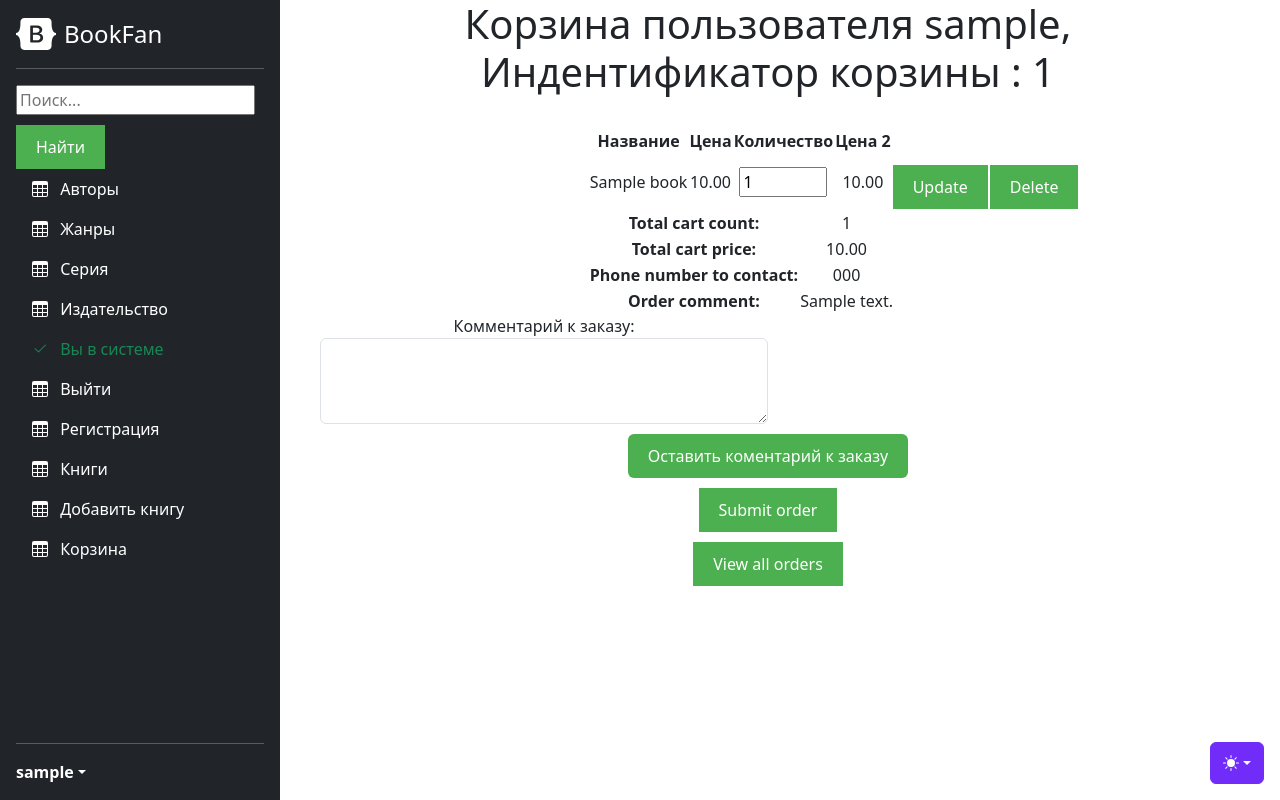
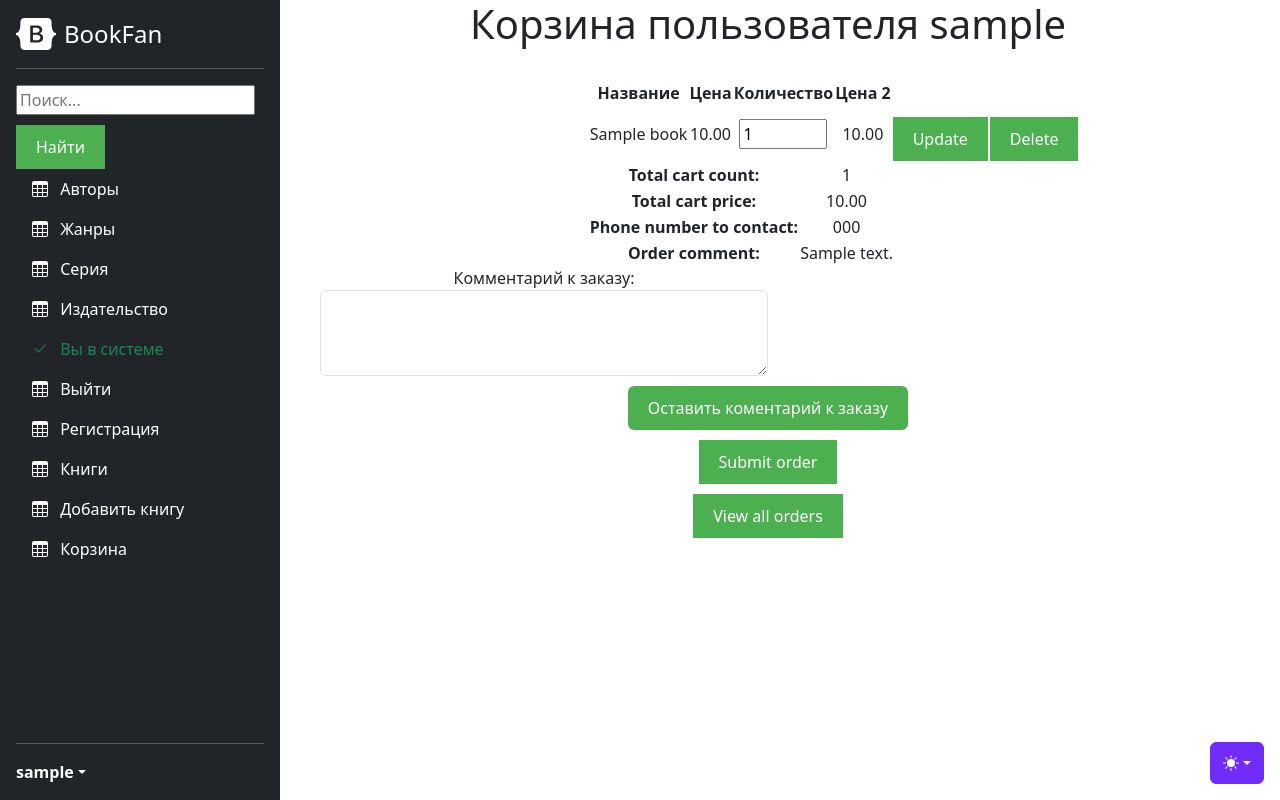
Before and after one commit to SergeyDeryabin19/shop_proj, a Django app: page /cart/cart_view in a window 1280 px wide. Run offline with Django 4.2, Linux system fonts and the light colour scheme; a user stored in the database is signed in; tables that the repository leaves empty hold one stand-in row (values such as "Sample post"); some libraries are stand-ins or nearby versions.

Commit message:
some new fixs

```diff
--- a/src/cart/templates/cart/cart_view.html
+++ b/src/cart/templates/cart/cart_view.html
@@ -1,7 +1,7 @@
 {% extends 'base.html' %}
 
 {% block body %}
-<h1>Корзина пользователя {{ user }}, Индентификатор корзины : {{ cart.id }}  </h1>
+<h1>Корзина пользователя {{ user }}</h1>
     <table >
         <thead>
             <tr>
```
